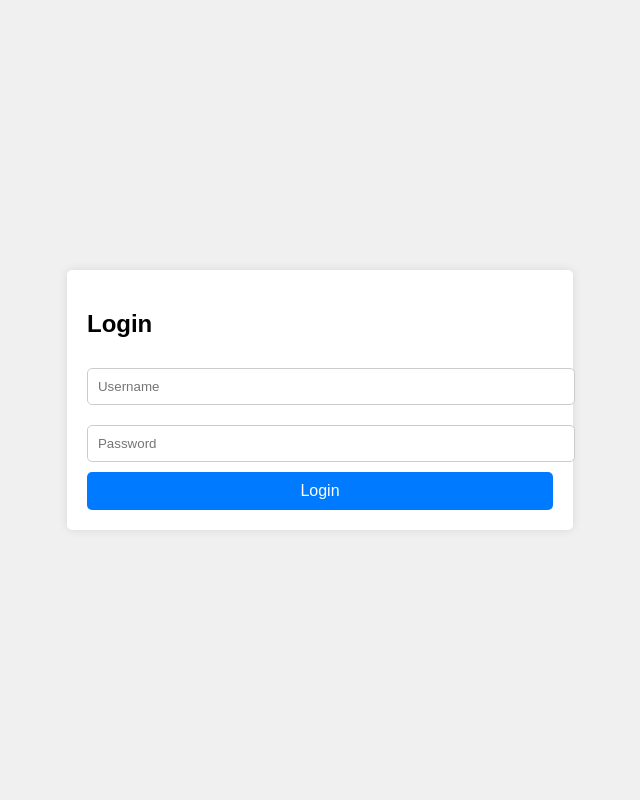
After one commit to shubhamchopade/congenial-fortnight, a Python web app: template templates/login.html in a window 1280 px wide. The commit adds this page. Shown: the whole page, without its empty margins (320-960 px from the left). Run offline with Jinja, Linux system fonts and the light colour scheme; the template is opened without the code that fills it, so the values that code supplies are empty.

Commit message:
Implement login functionality: add login form, handle authentication, and manage session cookies

```diff
--- a/config.ini
+++ b/config.ini
@@ -19,7 +19,7 @@ f2 = /media/user/UBUNTU18_0/Patient_ID_0/Patient_ID_0_0.mp4
 
 [AUDIO]
 channel1 = false
-channel2 = true
+channel2 = false
 pgm_enabled = true
 
 [RECORDING]
@@ -28,7 +28,7 @@ video_ch2 = true
 video_pgm = true
 audio_ch1 = true
 audio_ch2 = true
-audio_pgm = channel1
+audio_pgm = channel2
 path = /media/recordingss
 patient_id = P1213s
 usb_device_recording = /media/user/UBUNTU18_0/Patient_ID_0/Patient_ID_0_2.mp4
--- a/html_template.py
+++ b/html_template.py
@@ -34,3 +34,8 @@ class HTMLTemplate:
         sidebar_items = HTMLTemplate.get_sidebar_items()
         usb_devices = HTMLTemplate.get_usb_devices()
         return template.render(config=config, sidebar_items=sidebar_items, usb_devices=usb_devices)
+
+    @staticmethod
+    def get_login_form():
+        template = HTMLTemplate.env.get_template('login.html')
+        return template.render()
--- /dev/null
+++ b/templates/login.html
@@ -0,0 +1,52 @@
+<!DOCTYPE html>
+<html lang="en">
+<head>
+    <meta charset="UTF-8">
+    <meta name="viewport" content="width=device-width, initial-scale=1.0">
+    <title>Login</title>
+    <style>
+        body {
+            font-family: Arial, sans-serif;
+            display: flex;
+            justify-content: center;
+            align-items: center;
+            height: 100vh;
+            margin: 0;
+            background-color: #f0f0f0;
+        }
+        .login-form {
+            background-color: #fff;
+            padding: 20px;
+            border-radius: 5px;
+            box-shadow: 0 0 10px rgba(0, 0, 0, 0.1);
+        }
+        .login-form h2 {
+            margin-bottom: 20px;
+        }
+        .login-form input {
+            width: 100%;
+            padding: 10px;
+            margin: 10px 0;
+            border: 1px solid #ccc;
+            border-radius: 5px;
+        }
+        .login-form button {
+            width: 100%;
+            padding: 10px;
+            background-color: #007BFF;
+            border: none;
+            border-radius: 5px;
+            color: #fff;
+            font-size: 16px;
+        }
+    </style>
+</head>
+<body>
+    <form class="login-form" action="/login" method="post">
+        <h2>Login</h2>
+        <input type="text" name="username" placeholder="Username" required>
+        <input type="password" name="password" placeholder="Password" required>
+        <button type="submit">Login</button>
+    </form>
+</body>
+</html>
```
Also changed, not shown: app.py (+34 -2 lines), templates/form.html (+11 -4 lines).
